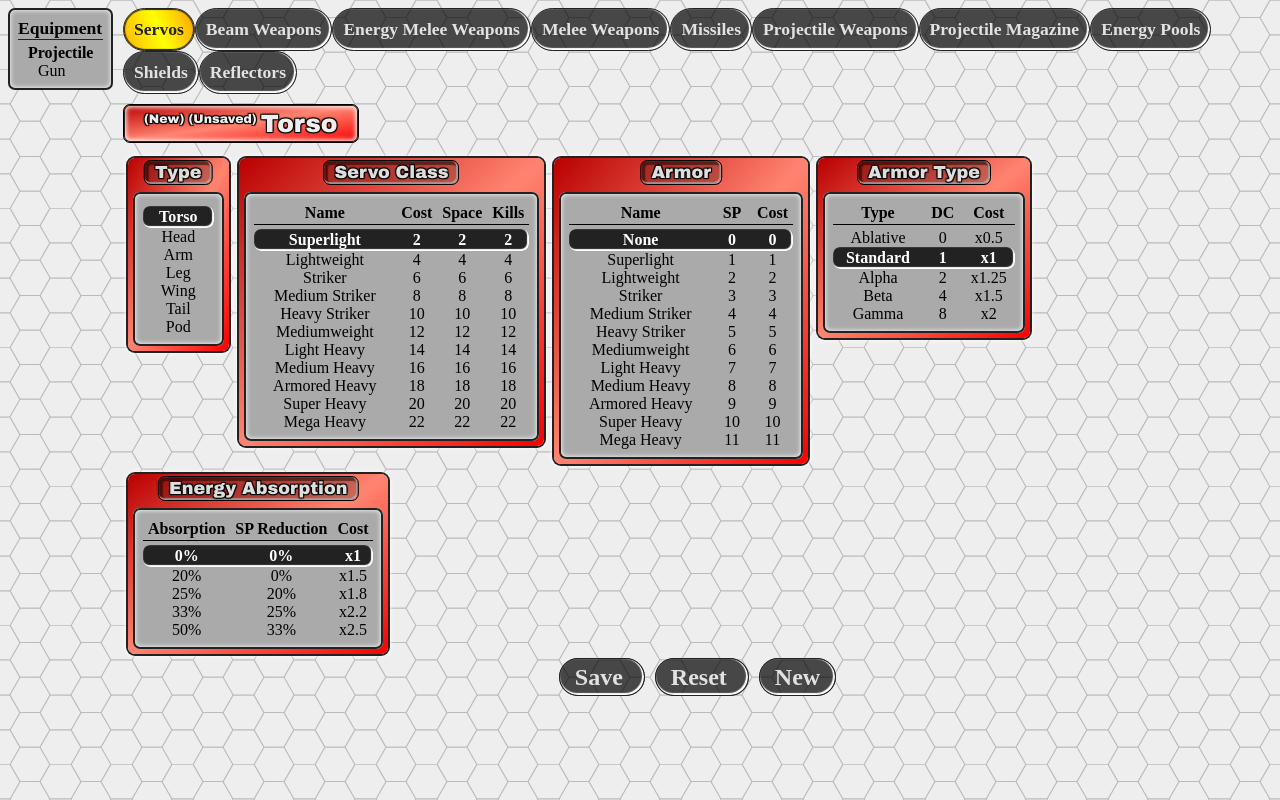
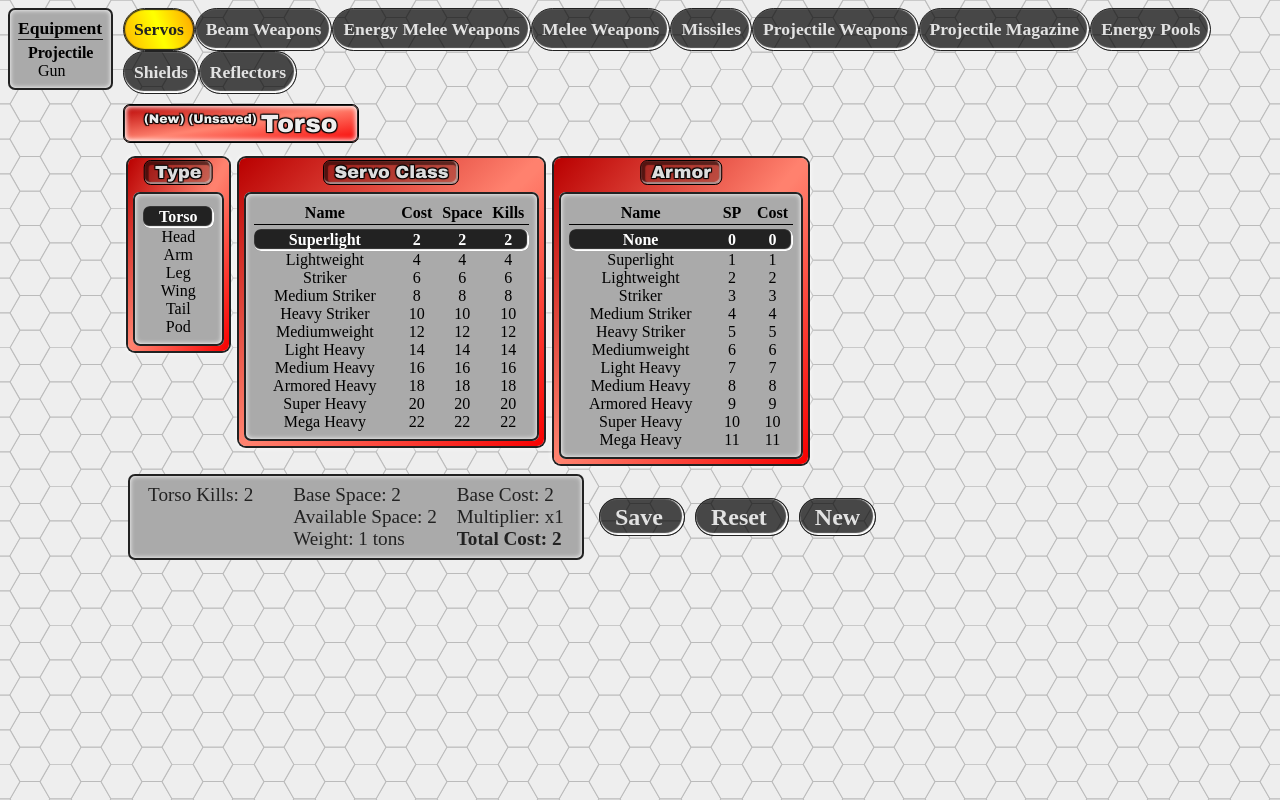
Before and after one commit to snowb/MekGen, a Vue app: page / in a window 1280 px wide. Built offline with nearby package versions, Linux system fonts and the light colour scheme.

Commit message:
added stats component

```diff
--- a/src/components/mek_servo/mek_servo-main.vue
+++ b/src/components/mek_servo/mek_servo-main.vue
@@ -8,20 +8,40 @@
             <mek-servo-type :servo-type="selected_servo_type" @update-servo-type="updateServoType"
                 style="align-self:flex-start;"
             ></mek-servo-type>
+            <!--- ADD STO_PO FOR SPACE CONVERTER --->
             <mek-servo-class @update-servo-class="updateServoClass"
                 :servo-type="selected_servo_type.type" :servo-class="selected_servo_class"
             ></mek-servo-class>
             <mek-armor :armor="selected_armor"
                 @update-armor="updateArmor"
             ></mek-armor>
-            <mek-armor-type :armor-type="selected_armor_type"
+            <mek-armor-type :armor-type="selected_armor_type" v-if="selected_armor.cost!=0"
                 @update-armor-type="updateArmorType"
             ></mek-armor-type>
-            <mek-energy-absorbing-armor :absorption="selected_absorption"
+            <mek-energy-absorbing-armor :absorption="selected_absorption" v-if="selected_armor.cost!=0"
                 @update-absorption="updateAbsorption"
             ></mek-energy-absorbing-armor>
         </span>
-        <mek-save-reset-component @save-reset-component="componentSaveReset"></mek-save-reset-component>
+        <div class="mek-inline-flex-row">
+            <mek-component-stats :cols="4" :rows="5">
+                <div slot="col1-row1">Torso Kills: {{selected_servo_class.kills}}</div>
+                <div slot="col1-row2" v-if="selected_armor.cost!=0">Base Armor Stopping Power: {{round(selected_armor.stopping_power,2)}}
+                    <br>Final Stopping Power: {{round(final_stopping_power,2)}}
+                </div>
+                <div slot="col1-row3" v-if="selected_armor.cost!=0">Armor Type: {{selected_armor_type.type}}</div>
+                <div slot="col1-row4" v-if="selected_armor.cost!=0" style="padding-left:10px;">Damage Coefficient: {{selected_armor_type.damage_coefficient}}</div>
+                <div slot="col1-row5" v-if="selected_absorption.cost!=1">Absorption: {{selected_absorption.absorption*100}}%</div>
+
+                <div slot="col3-row1">Base Space: {{selected_servo_class.space}}</div>
+                <div slot="col3-row2">Available Space: {{available_space}}</div>
+                <div slot="col3-row3">Weight: {{round(weight,2)}} tons</div>
+
+                <div slot="col4-row1">Base Cost: {{base_cost}}</div>
+                <div slot="col4-row2">Multiplier: x{{cost_multiplier}}</div>
+                <div slot="col4-row3" style="font-weight:bold;">Total Cost: {{cost}}</div>
+            </mek-component-stats>
+            <mek-save-reset-component @save-reset-component="componentSaveReset"></mek-save-reset-component>
+        </div>
     </span>
 </template>
 
@@ -70,7 +90,7 @@ export default
         obj.component_changed=true;
 
         obj.selected_servo_type={type:"Torso"};
-        obj.selected_servo_class={code:1};
+        obj.selected_servo_class={code:1,name:"Superlight",space:2,cost:2,kills:2};
 
         obj.cost_multipliers={};
 
@@ -81,6 +101,10 @@ export default
 
         obj.selected_absorption={absorption:0,cost:1,armor_penalty:1};
         obj.cost_multipliers.absorption=1;
+
+        obj.extra_space={};
+        obj.extra_space.space=0;
+        obj.extra_space.stopping_power=0;
 
         return obj;
     },
@@ -149,7 +173,7 @@ export default
                 case "clear":
                     this.uuid=null;
                     this.selected_servo_type.type="Torso";
-                    this.selected_servo_class.code=1;
+                    this.$set(this,"selected_servo_class",{code:1,name:"Superlight",space:2,cost:2,kills:2})
                     this.$set(this,"selected_armor",{name:"None",cost:0,stopping_power:0});
                     this.$set(this,"selected_armor_type",{type:"Standard",damage_coefficient:1,cost:1});
                     this.cost_multipliers.armor_type=1;
@@ -165,6 +189,28 @@ export default
         servo_name()
         {
             return this.selected_servo_type.type;
+        },
+        base_cost()
+        {
+            return this.selected_servo_class.cost + this.selected_armor.cost;
+        },
+        cost()
+        {
+            return this.selected_servo_class.cost + (this.selected_armor.cost*this.cost_multiplier);
+        },
+        available_space()
+        {
+            return this.selected_servo_class.space - this.extra_space.space;
+        },
+        damage_capacity()
+        {
+            let servo_kills=this.selected_servo_class.kills;
+            let extra_space_sp_loss=this.extra_space.stopping_power;
+            return servo_kills + this.final_stopping_power - extra_space_sp_loss;
+        },
+        final_stopping_power()
+        {
+            return this.selected_armor.stopping_power-(this.selected_armor.stopping_power*this.selected_absorption.armor_penalty);
         }
     }
 };
```
